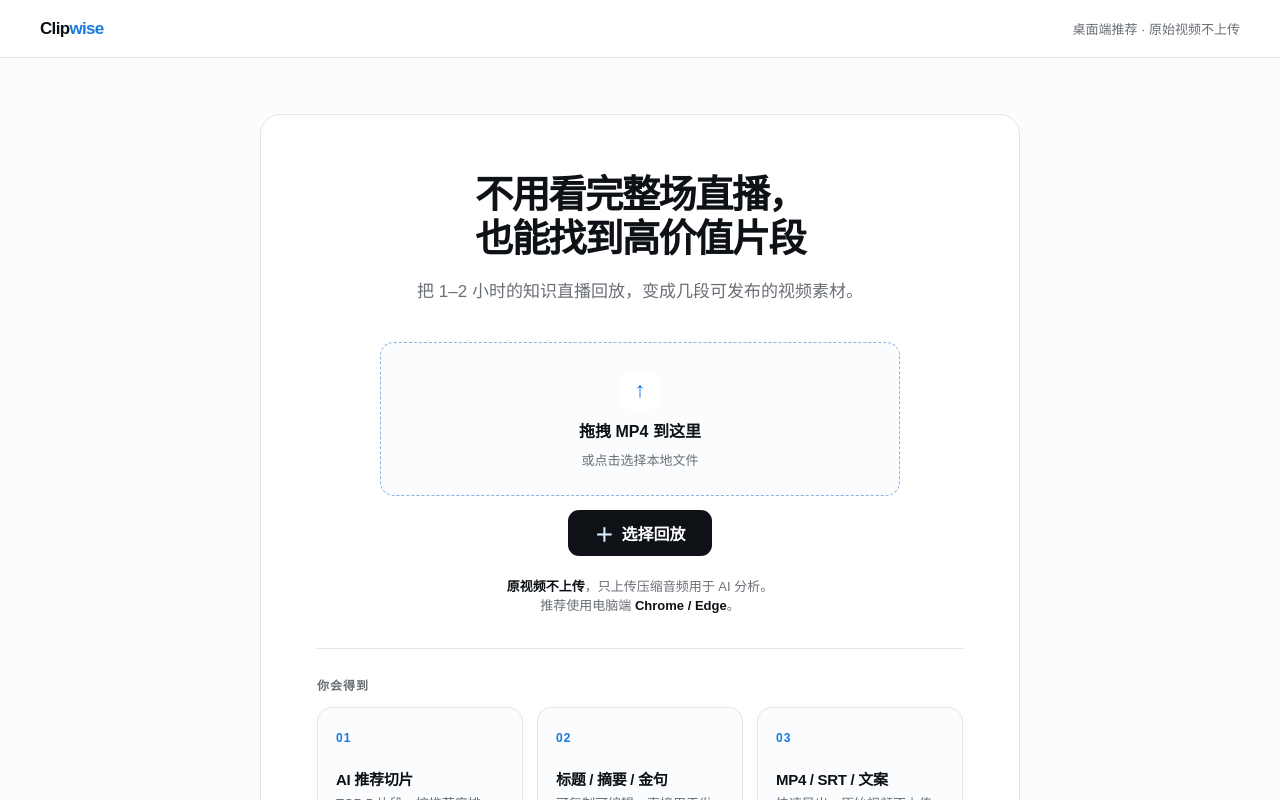
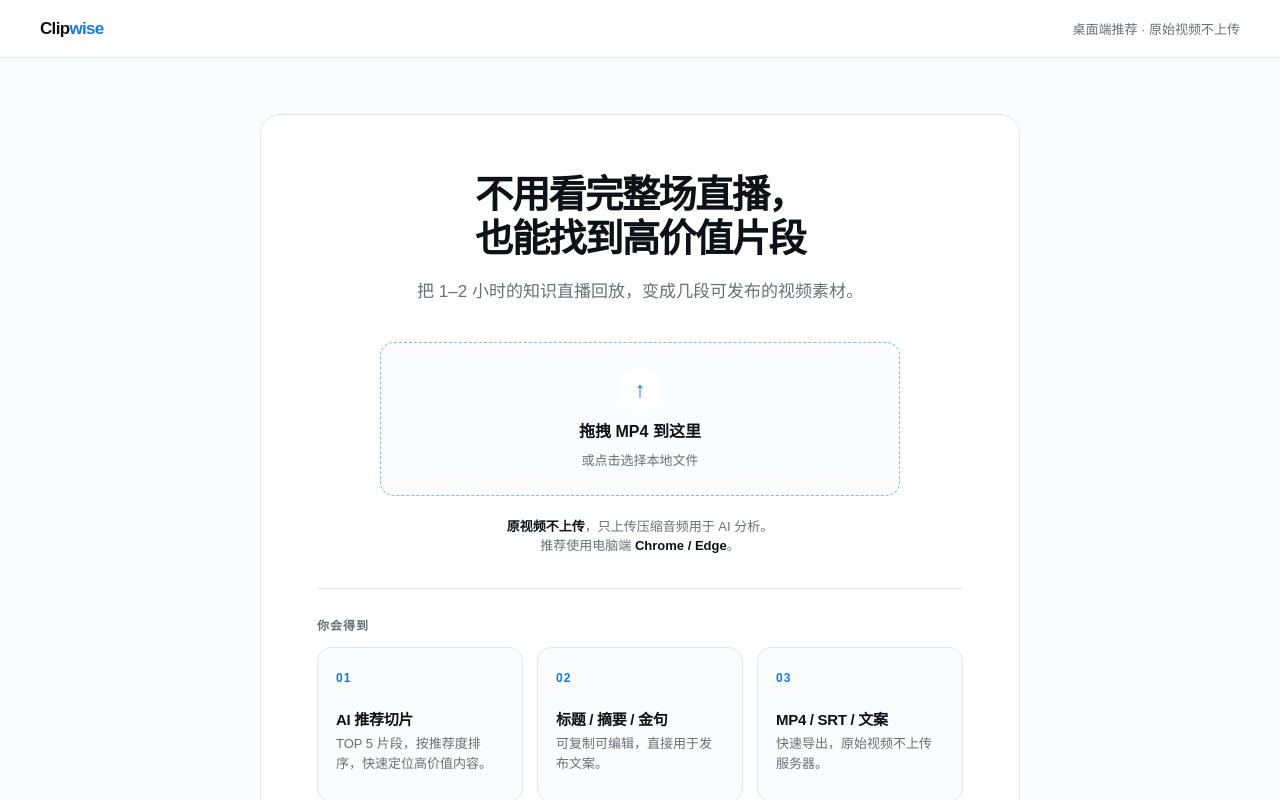
Before and after one commit to GGBOggbo/clipwise, a Next.js app in the folder apps/web/: page / in a window 1280 px wide. Shown: the top 800 px of the page. Built offline with nearby package versions, Linux system fonts and the light colour scheme.

Commit message:
refactor: unify video selection entry

```diff
--- a/apps/web/components/upload/UploadPage.module.css
+++ b/apps/web/components/upload/UploadPage.module.css
@@ -114,7 +114,7 @@
   font-size: 16px;
 }
 
-.dropZone > span:last-child {
+.dropZone > span:not(.dropIcon) {
   font-size: 13px;
 }
 
@@ -130,7 +130,6 @@
   font-weight: 700;
 }
 
-.selectButton,
 .startButton {
   min-height: 46px;
   padding: 0 26px;
@@ -141,19 +140,6 @@
   cursor: pointer;
 }
 
-.selectButton {
-  display: inline-flex;
-  align-items: center;
-  gap: 8px;
-  color: white;
-  background: var(--color-text);
-}
-
-.selectButton span {
-  color: var(--color-accent-soft);
-  font-size: 19px;
-}
-
 .startButton {
   color: white;
   background: var(--color-accent);
@@ -162,42 +148,6 @@
 .startButton:disabled {
   cursor: wait;
   opacity: 0.55;
-}
-
-.fileInfo {
-  width: min(100%, 460px);
-  padding: 13px 16px;
-  display: flex;
-  align-items: center;
-  justify-content: space-between;
-  gap: 16px;
-  border-radius: 12px;
-  background: var(--color-accent-soft);
-}
-
-.fileInfo div {
-  min-width: 0;
-  display: grid;
-}
-
-.fileInfo strong {
-  overflow: hidden;
-  text-overflow: ellipsis;
-  white-space: nowrap;
-  font-size: 14px;
-}
-
-.fileInfo span {
-  color: var(--color-muted);
-  font-size: 12px;
-}
-
-.fileInfo button {
-  flex: none;
-  border: 0;
-  color: var(--color-accent);
-  background: transparent;
-  cursor: pointer;
 }
 
 .error {
--- a/apps/web/components/upload/UploadPageClient.tsx
+++ b/apps/web/components/upload/UploadPageClient.tsx
@@ -106,37 +106,26 @@ export function UploadPageClient() {
               onKeyDown={handleDropZoneKeyDown}
             >
               <span className={styles.dropIcon} aria-hidden="true">
-                ↑
+                {file && !isDragging ? "✓" : "↑"}
               </span>
-              <strong>
-                {isDragging ? "松开即可选择" : "拖拽 MP4 到这里"}
-              </strong>
-              <span>或点击选择本地文件</span>
-            </div>
-
-            <button
-              className={styles.selectButton}
-              type="button"
-              onClick={() => inputRef.current?.click()}
-            >
-              <span aria-hidden="true">＋</span>
-              选择回放
-            </button>
-
-            {file && (
-              <div className={styles.fileInfo}>
-                <div>
+              {isDragging ? (
+                <>
+                  <strong>松开即可选择</strong>
+                  <span>将替换当前选择的文件</span>
+                </>
+              ) : file ? (
+                <>
                   <strong>{file.name}</strong>
                   <span>{formatFileSize(file.size)}</span>
-                </div>
-                <button
-                  type="button"
-                  onClick={() => inputRef.current?.click()}
-                >
-                  重新选择
-                </button>
-              </div>
-            )}
+                  <span>点击或拖入新文件替换</span>
+                </>
+              ) : (
+                <>
+                  <strong>拖拽 MP4 到这里</strong>
+                  <span>或点击选择本地文件</span>
+                </>
+              )}
+            </div>
 
             {error && (
               <p className={styles.error} role="alert">
```
Also changed, not shown: 1 other file (tests, documents, lock files or other folders).
